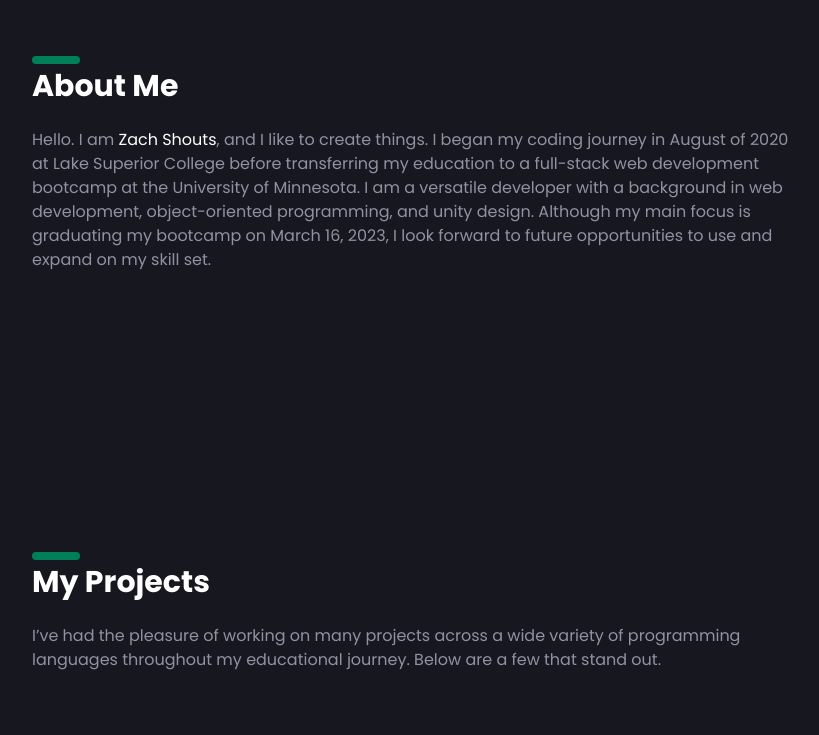
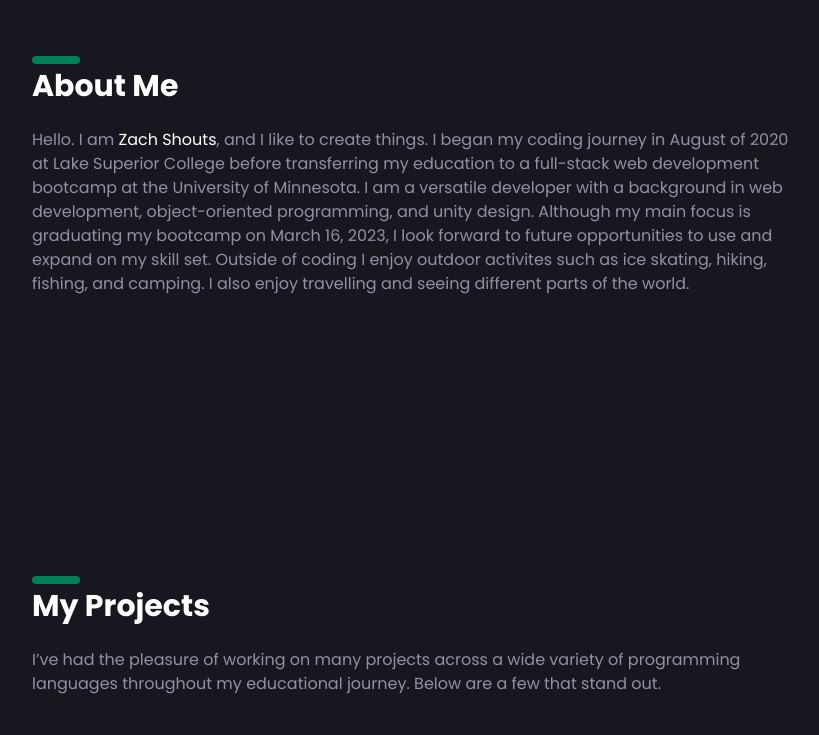
Before and after one commit to zachshouts/portfolio, a website: page index.html in a window 1280 px wide. Shown: the part 960-1695 px from the top of the page, without its empty margins (64-883 px from the left). Drawn offline with nearby package versions, Linux system fonts and the light colour scheme.

Commit message:
Updated bio

```diff
--- a/index.html
+++ b/index.html
@@ -96,7 +96,7 @@
     <section class="container mt-64 flex justify-between items-center mx-auto px-8 md:px-14 lg:px-24 w-full">
         <div class="w-full">
             <h2 id="about" class="secondary-title">About Me</h2>
-            <p class="section-paragraph">Hello. I am <span class="text-white">Zach Shouts</span>, and I like to create things. I began my coding journey in August of 2020 at Lake Superior College before transferring my education to a full-stack web development bootcamp at the University of Minnesota. I am a versatile developer with a background in web development, object-oriented programming, and unity design. Although my main focus is graduating my bootcamp on March 16, 2023, I look forward to future opportunities to use and expand on my skill set.</p>
+            <p class="section-paragraph">Hello. I am <span class="text-white">Zach Shouts</span>, and I like to create things. I began my coding journey in August of 2020 at Lake Superior College before transferring my education to a full-stack web development bootcamp at the University of Minnesota. I am a versatile developer with a background in web development, object-oriented programming, and unity design. Although my main focus is graduating my bootcamp on March 16, 2023, I look forward to future opportunities to use and expand on my skill set. Outside of coding I enjoy outdoor activites such as ice skating, hiking, fishing, and camping. I also enjoy travelling and seeing different parts of the world.</p>
 
         </div>
     </section>
```
